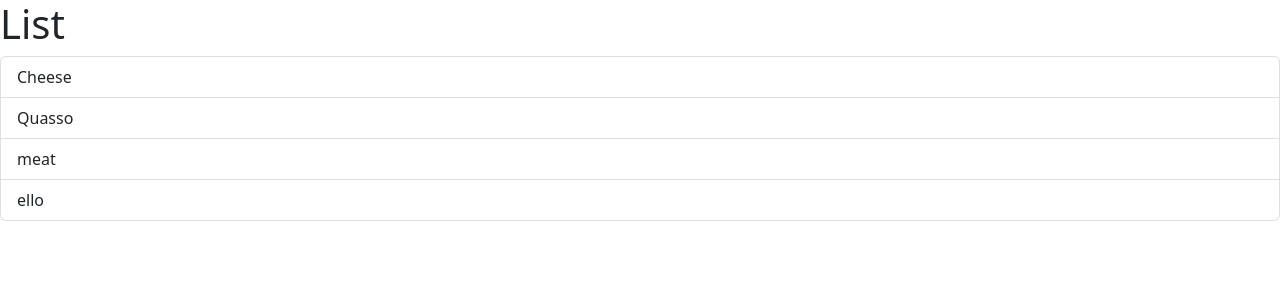
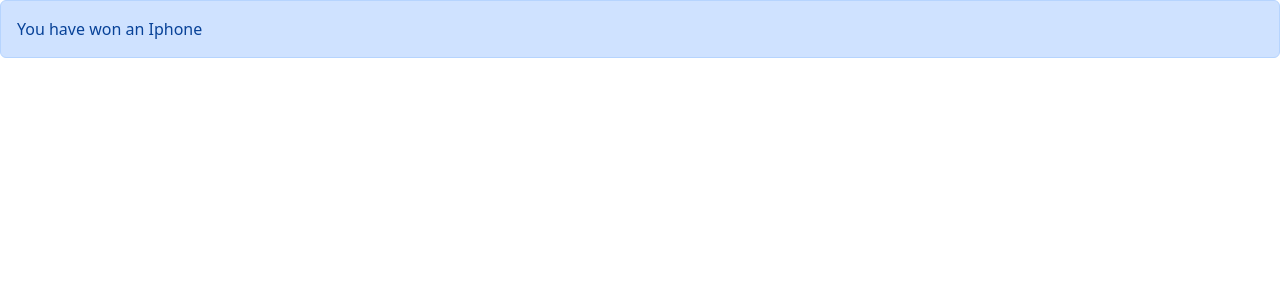
Before and after one commit to AndyyLC/react, a React (Vite) app: page / in a window 1280 px wide. Shown: the top 300 px of the page. Built offline with nearby package versions, Linux system fonts and the light colour scheme.

Commit message:
created an alert function

```diff
--- a/src/App.tsx
+++ b/src/App.tsx
@@ -1,16 +1,11 @@
-import ListGroup from "./components/ListGroup";
+import Alert from "./components/Alert";
+
 function App() {
-  let items = [
-    'Cheese',
-    'Quasso',
-    'meat',
-    'ello'
-]
 
-  const handleSelectItem = (item: string) => {
-    console.log(item);
-  }
-
-  return <div><ListGroup items={items} heading="List" onSelectItem={handleSelectItem}/></div>
+  return <div>
+    <Alert>
+      You have won an Iphone
+    </Alert>
+    </div>
 }
 export default App;
--- /dev/null
+++ b/src/components/Alert.tsx
@@ -0,0 +1,13 @@
+import { ReactNode } from "react";
+
+interface Props {
+    children: ReactNode;
+}
+
+const Alert = ({children}: Props) => {
+  return (
+    <div className="alert alert-primary">{children}</div>
+  )
+}
+
+export default Alert
```
